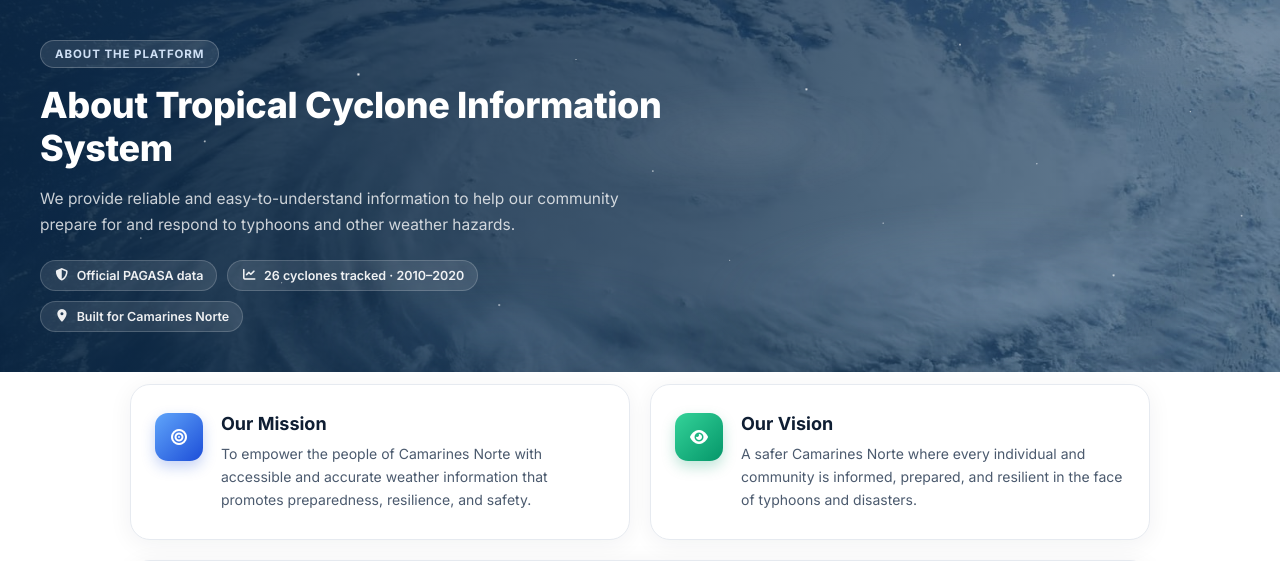
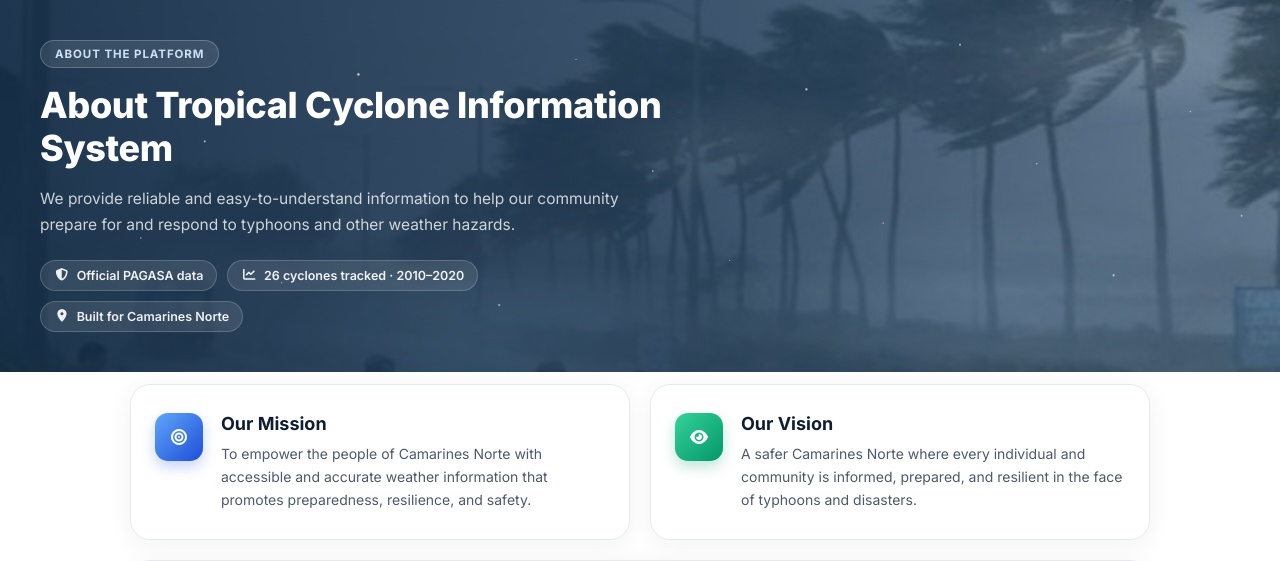
Before and after one commit to arvelsalvador/Tropical-Cyclone-Information-System, a PHP site: page /pages/about.html in a window 1280 px wide. Shown: the part 113-674 px from the top of the page. Run offline with PHP 8.4, Linux system fonts and the light colour scheme.

```diff
--- a/css/pages/about.css
+++ b/css/pages/about.css
@@ -9,7 +9,7 @@
       rgba(15, 46, 76, 0.78) 55%,
       rgba(20, 58, 94, 0.58) 100%
     ),
-    url("../../assets/images/Storm_bg.jpg") center / cover;
+    url("../../assets/images/bg3.jpg") center / cover;
   color: #fff;
   padding: 40px 40px;
   overflow: hidden;
```
